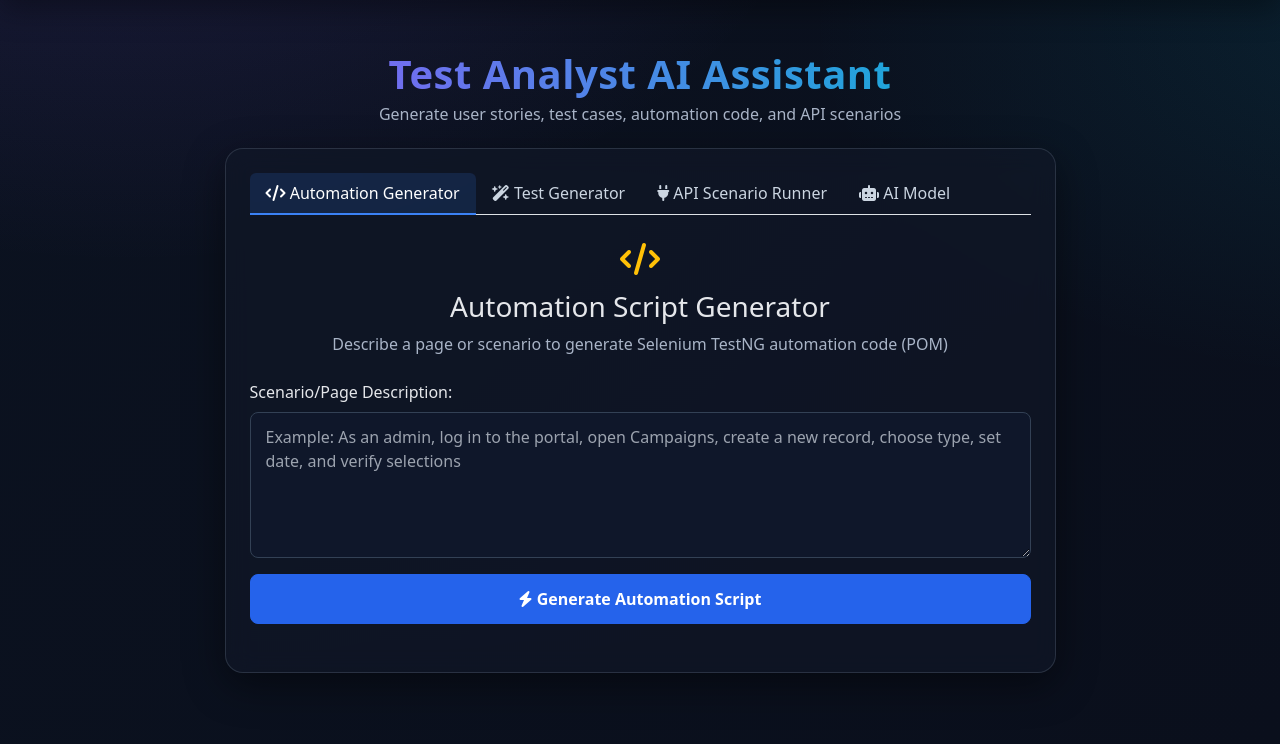
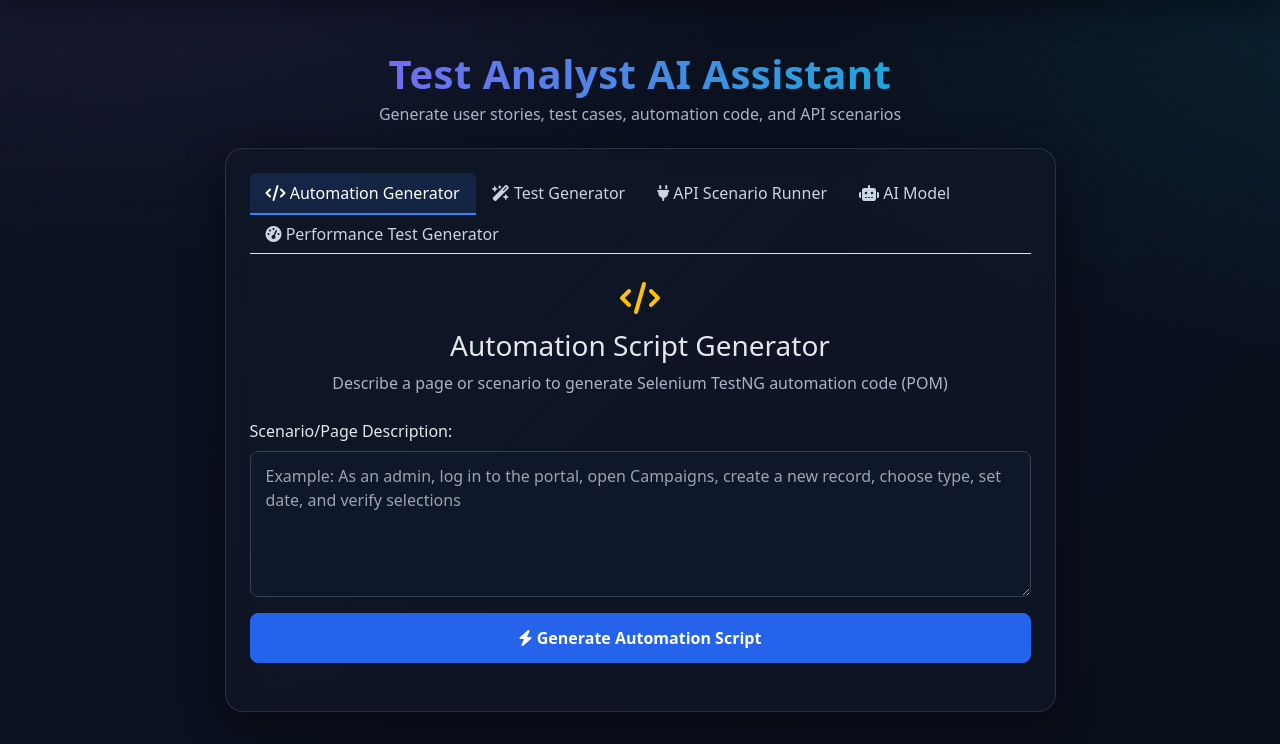
Before and after one commit to elnagar1/HeroTester, a Spring app: page /index in a window 1280 px wide. Shown: the part 56-800 px from the top of the page. Run offline with Thymeleaf, Linux system fonts and the light colour scheme; the template is opened without the code that fills it, so the values that code supplies are empty.

Commit message:
Add Performance Test Generator tab with AI-powered features and UI
Co-authored-by: mabdelhay <mabdelhay@madfoat.com>

```diff
--- a/src/main/resources/templates/index.html
+++ b/src/main/resources/templates/index.html
@@ -50,6 +50,8 @@
         .nav-tabs .nav-link { color: #cbd5e1; border: 0; }
         .nav-tabs .nav-link.active { color: #fff; background: rgba(59,130,246,.15); border-bottom: 2px solid #3b82f6; }
         .tab-pane { padding-top: 20px; }
+        .card.bg-dark { background: rgba(17, 24, 39, 0.8) !important; border: 1px solid rgba(148, 163, 184, 0.2) !important; }
+        .card.bg-dark:hover { transform: translateY(-2px); transition: transform 0.3s ease; }
     </style>
 </head>
 <body>
@@ -92,6 +94,11 @@
                             <li class="nav-item" role="presentation">
                                 <button class="nav-link" id="tab-ai-tab" data-bs-toggle="tab" data-bs-target="#tab-ai" type="button" role="tab" aria-controls="tab-ai" aria-selected="false">
                                     <i class="fas fa-robot"></i> AI Model
+                                </button>
+                            </li>
+                            <li class="nav-item" role="presentation">
+                                <button class="nav-link" id="tab-performance-tab" data-bs-toggle="tab" data-bs-target="#tab-performance" type="button" role="tab" aria-controls="tab-performance" aria-selected="false">
+                                    <i class="fas fa-tachometer-alt"></i> Performance Test Generator
                                 </button>
                             </li>
                         </ul>
@@ -226,6 +233,55 @@
                                     <a href="/ai" class="btn btn-primary"><i class="fas fa-terminal"></i> Open AI Model Console</a>
                                 </div>
                             </div>
+
+                            <div class="tab-pane fade" id="tab-performance" role="tabpanel" aria-labelledby="tab-performance-tab">
+                                <div class="text-center mb-4 mt-2">
+                                    <i class="fas fa-tachometer-alt icon-large text-warning"></i>
+                                    <h3>Performance Test Generator</h3>
+                                    <p class="text-muted">Generate intelligent performance test scenarios using AI</p>
+                                </div>
+                                <div class="d-grid">
+                                    <a href="/performance" class="btn btn-primary"><i class="fas fa-rocket"></i> Open Performance Test Generator</a>
+                                </div>
+                                <div class="mt-4">
+                                    <div class="row">
+                                        <div class="col-md-6">
+                                            <div class="card bg-dark border-secondary">
+                                                <div class="card-body">
+                                                    <h5 class="card-title"><i class="fas fa-brain text-info"></i> AI-Powered Analysis</h5>
+                                                    <p class="card-text text-muted">Intelligent analysis of system requirements to generate comprehensive test scenarios.</p>
+                                                </div>
+                                            </div>
+                                        </div>
+                                        <div class="col-md-6">
+                                            <div class="card bg-dark border-secondary">
+                                                <div class="card-body">
+                                                    <h5 class="card-title"><i class="fas fa-chart-line text-success"></i> Multiple Test Types</h5>
+                                                    <p class="card-text text-muted">Generate Stress, Soak, Volume, Spike, and Scalability test scenarios.</p>
+                                                </div>
+                                            </div>
+                                        </div>
+                                    </div>
+                                    <div class="row mt-3">
+                                        <div class="col-md-6">
+                                            <div class="card bg-dark border-secondary">
+                                                <div class="card-body">
+                                                    <h5 class="card-title"><i class="fas fa-calculator text-warning"></i> Smart Calculations</h5>
+                                                    <p class="card-text text-muted">Automatic calculation of breakpoints, ramp-up times, and resource requirements.</p>
+                                                </div>
+                                            </div>
+                                        </div>
+                                        <div class="col-md-6">
+                                            <div class="card bg-dark border-secondary">
+                                                <div class="card-body">
+                                                    <h5 class="card-title"><i class="fas fa-shield-alt text-danger"></i> Risk Assessment</h5>
+                                                    <p class="card-text text-muted">Comprehensive risk assessment and mitigation strategies for each test scenario.</p>
+                                                </div>
+                                            </div>
+                                        </div>
+                                    </div>
+                                </div>
+                            </div>
                         </div>
                 </div>
             </div>
```
